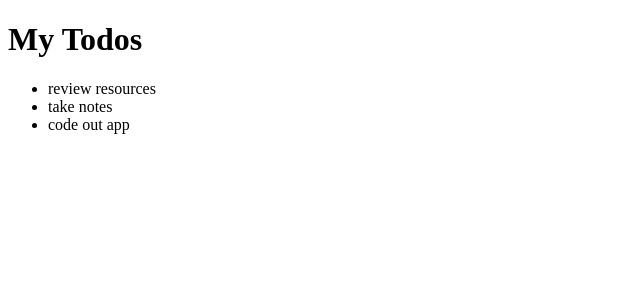
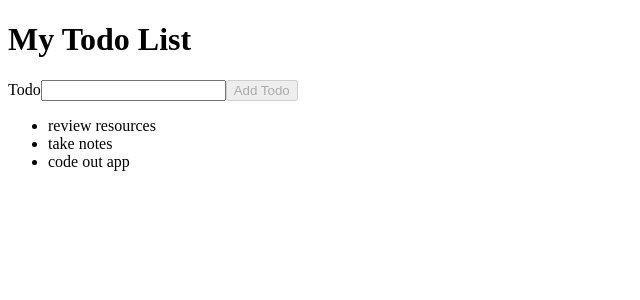
Before and after one commit to Shantelwi/summer_todo_list, a React (Vite) app: page / in a window 1280 px wide. Shown: the top 300 px of the page, without its empty margins (0-640 px from the left). Built offline with nearby package versions, Linux system fonts and the light colour scheme.

Commit message:
completed lesson 2

```diff
--- a/src/App.jsx
+++ b/src/App.jsx
@@ -1,17 +1,14 @@
+import TodoList from "./TodoList.jsx";
+import TodoForm from "./TodoForm.jsx";
 import './App.css'
 
 function App() {
-  const todoList = [
-    {id: 1, title: "review resources"},
-    {id: 2, title: "take notes"},
-    {id: 3, title: "code out app"}
-  ]
+
   return (
     <div>
-      <h1>My Todos</h1>
-      <ul>
-        {todoList.map(todo => <li key={todo.id}>{todo.title}</li>)}
-      </ul>
+      <h1>My Todo List</h1>
+      <TodoForm />
+      <TodoList />
     </div>
   )
 }
--- /dev/null
+++ b/src/TodoForm.jsx
@@ -0,0 +1,11 @@
+function TodoForm() {
+    return (
+        <form>
+            <label htmlFor="todoTitle">Todo</label>
+            <input type="text" id="todoTitle" />
+            <button type="submit" disabled>Add Todo</button>
+        </form>
+    );
+}
+
+export default TodoForm;
--- /dev/null
+++ b/src/TodoList.jsx
@@ -0,0 +1,14 @@
+function TodoList() {
+    const todoList = [
+        { id: 1, title: "review resources" },
+        { id: 2, title: "take notes" },
+        { id: 3, title: "code out app" }
+    ]
+    return (
+        <ul>
+            {todoList.map(todo => <li key={todo.id}>{todo.title}</li>)}
+        </ul>
+    );
+}
+
+export default TodoList;
```
